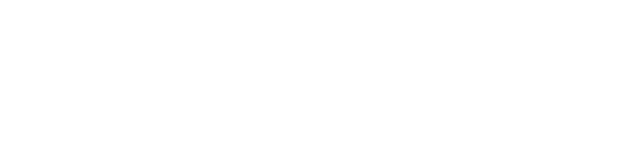
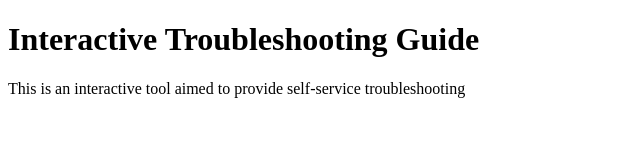
Before and after one commit to kristinaflores/interactive-storybooks, a plain HTML site: page index.html in a window 1280 px wide. Shown: the whole page, without its empty margins (0-640 px from the left). Drawn offline with Linux system fonts and the light colour scheme.

Commit message:
add body content

```diff
--- a/index.html
+++ b/index.html
@@ -5,6 +5,10 @@
     <title>Interactive Troubleshooting Guide</title>
   </head>
   <body>
+    <h1>Interactive Troubleshooting Guide</h1>
+    <p>
+      This is an interactive tool aimed to provide self-service troubleshooting
+    </p>
 
   </body>
 </html>
```
